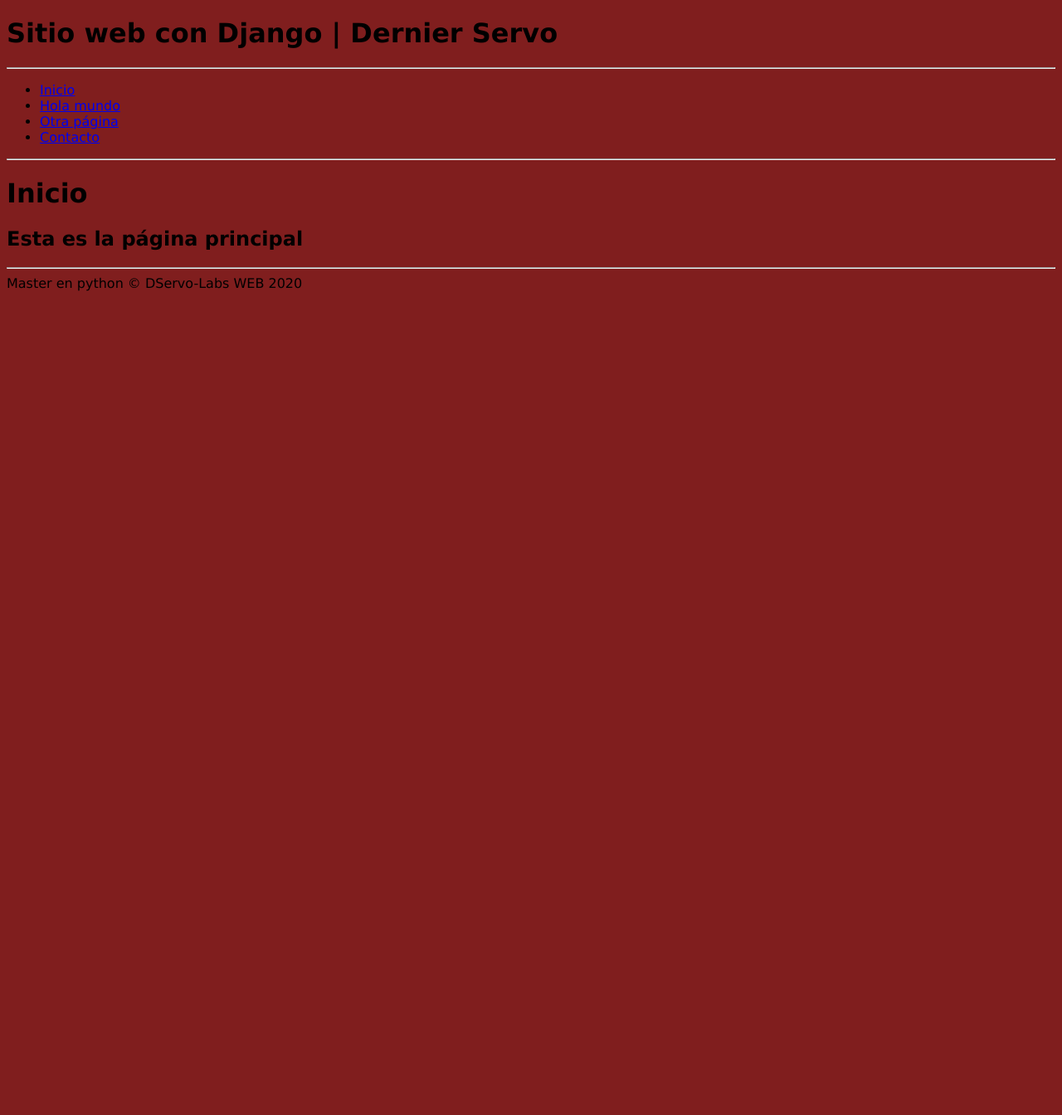
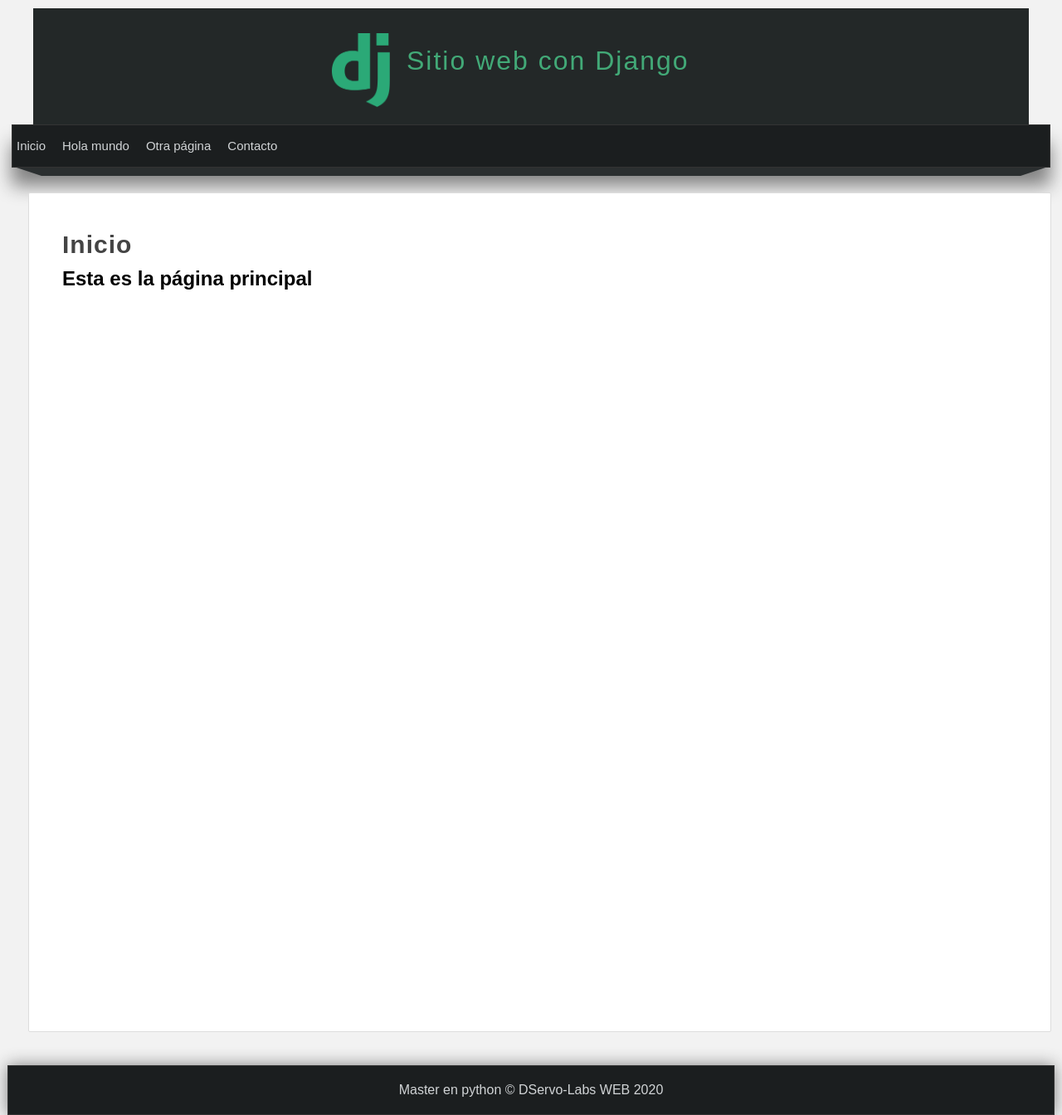
Before and after one commit to DernierServo/MasterPython, a Django app: page / in a window 1280 px wide. Shown: the whole page at 83% size. Before the commit the page ends 351 px from the top, so only its background shows below. Run offline with Django 3.2, Linux system fonts and the light colour scheme.

Commit message:
Trabajando en el Template principal

```diff
--- a/22-django/AprendiendoDjango/AprendiendoDjango/urls.py
+++ b/22-django/AprendiendoDjango/AprendiendoDjango/urls.py
@@ -29,5 +29,5 @@ urlpatterns = [
     path('contacto/', miApp.views.contacto, name="n_contacto"),
     path('contacto/<str:nombre>/', miApp.views.contacto, name="n_contacto"),
     path('contacto/<str:nombre>/<str:apellido>', miApp.views.contacto, name="n_contacto"),
-    path('contacto2/<str:nombre>/<str:apellido>/<int:edad>', miApp.views.contacto, name="n_contacto")
+    path('contacto/<str:nombre>/<str:apellido>/<int:edad>', miApp.views.contacto, name="n_contacto")
 ]
--- a/22-django/AprendiendoDjango/miApp/static/css/styles.css
+++ b/22-django/AprendiendoDjango/miApp/static/css/styles.css
@@ -1,4 +1,149 @@
+/*Estlos generales*/
+
+* {
+    margin: 0px;
+    padding: 0px;
+    font-family: sans-serif, Arial, Helvetica;
+    text-decoration: none;
+}
+
 body {
-    font-family: Verdana, Geneva, Tahoma, sans-serif;
-    background-color: rgb(128, 30, 30);
+    background-color: #F2F2F2;
 }
+
+/* Estilos cabecera */
+header {
+    width: 1200px;
+    height: 140px;
+    background-color: #232828;
+    margin: 0px auto;
+    margin-top: 10px;
+}
+
+#logotipo {
+    width: 40%;
+    height: 130px;
+    margin: 0 auto;
+    padding-top: 10px;
+}
+
+#logotipo img {
+    display: block;
+    width: 70px;
+    float: left;
+    margin-top: 20px;
+}
+
+#logotipo h1{
+    display: block;
+    float: left;
+    margin-top: 35px;
+    margin-left: 20px;
+    letter-spacing: 2px;
+    font-weight: lighter;
+    color: #42a977;
+}
+
+/*Estilos barra navegación*/
+nav {
+    width: 1250px;
+    height: 50px;
+    margin: 0 auto;
+    background-color: #1B1E1F;
+    border: 1px solid #333333;
+    box-shadow: 0px 22px 22px gray;
+    font-size: 15px;
+}
+
+nav ul {
+    list-style: none;
+    text-decoration: none;
+}
+
+nav ul li {
+    line-height: 40px;
+    float: left;
+}
+
+nav ul li a {
+    display: block;
+    padding: 5px;
+    padding-right: 15px;
+    color: #d1d4d6;
+}
+
+nav ul li a:hover {
+    background: #2ba977;
+    box-shadow: 0px 0px 5px #444 insert ;
+    color: white;
+    transition: 500ms;
+}
+
+.barra {
+    width: 1240px;
+    margin: 0 auto;
+}
+
+.esquina-izquierda {
+    display: block;
+    border-left: 30px solid transparent;
+    border-top: 10px solid #2b2f30;
+    float:left;
+}
+
+.esquina-derecha {
+    display: block;
+    border-right: 30px solid transparent;
+    border-top: 10px solid #2b2f30;
+    float:right;
+}
+
+.relleno-barra {
+    display: block;
+    width: 1180px;
+    height: 10px;
+    background: #2b2f30;
+    float: left;
+}
+
+/* Estilos contenido central*/
+
+#content{
+    width: 1212px;
+    min-height: 930px;
+    margin: 0 auto;
+    margin-bottom: 40px;
+    margin-top: 30px;
+}
+
+.box {
+    background: white;
+    width: 95%;
+    min-height: 930px;
+    padding-bottom: 10px;
+    padding: 40px;
+    border: 1px solid #ddd;
+    border-radius: 2px;
+    margin: 0 auto;
+}
+
+.title {
+    color: #444;
+    letter-spacing: 1px;
+    font-size: 30px;
+    margin-bottom: 10px;
+    margin-top: 5px;
+}
+
+footer {
+    width: 1260px;
+    background-color: #1b1e1f;
+    border: 1px solid #333;
+    color: #d1d4d6;
+    text-align: center;
+    margin: 0 auto;
+    padding-top: 20px;
+    padding-bottom: 20px;
+    box-shadow: 0px 0px 20px gray;
+
+}
--- a/22-django/AprendiendoDjango/miApp/templates/hola_mundo.html
+++ b/22-django/AprendiendoDjango/miApp/templates/hola_mundo.html
@@ -6,7 +6,7 @@
 
 {% block content %}
 
-    <h1>Hola mundo con Django!!</h1>
+    <h1 class="title">Hola mundo con Django!!</h1>
     <h2>Desarrollando html</h2>
 
     {{block.super}}
--- a/22-django/AprendiendoDjango/miApp/templates/index.html
+++ b/22-django/AprendiendoDjango/miApp/templates/index.html
@@ -6,6 +6,6 @@
 
 
 {% block content %}
-    <h1>Inicio</h1>
+    <h1 class="title">Inicio</h1>
     <h2>Esta es la página principal</h2>
 {% endblock %}
--- a/22-django/AprendiendoDjango/miApp/templates/layout.html
+++ b/22-django/AprendiendoDjango/miApp/templates/layout.html
@@ -14,8 +14,16 @@
         <link rel='stylesheet' type='text/css' href="{% static 'css/styles.css' %}" />
     </head>
     <body>
-        <h1>Sitio web con Django | Dernier Servo</h1>
-        <hr/>
+        <!--Cabecera de la página-->
+        <header>
+            <div id="logotipo">
+                <!--Logo Django-->
+                <img src="{% static 'images/logo.png' %}" />
+                <h1>Sitio web con Django</h1>
+            </div>
+        </header>
+
+        <nav>
             <ul>
                 <li>
                     <a href = '/'>Inicio</a>
@@ -27,20 +35,26 @@
                     <a href = '/otra-pagina'>Otra página</a>
                 </li>
                 <li>
-                <a href = '/contacto2'>Contacto</a>
+                    <a href = '/contacto'>Contacto</a>
                 </li>
             </ul>
-        <hr/>
+        </nav>
+        <div class="barra">
+            <span class="esquina-izquierda"></span>
+            <span class="relleno-barra"></span>
+            <span class="esquina-derecha"></span>
+        </div>
 
         <div id="content">
+            <div class="box">
                 {% block content %}
                     <!--Código que viene de templates-->
                     <strong>Contenido del bloque original!!></strong>
                 {% endblock %}
             </div>
+        </div>
 
         <footer>
-            <hr/>
             Master en python &copy; DServo-Labs WEB 2020
         </footer>
 
--- a/22-django/AprendiendoDjango/miApp/templates/otra_pagina.html
+++ b/22-django/AprendiendoDjango/miApp/templates/otra_pagina.html
@@ -5,6 +5,6 @@
 {% endblock %}
 
 {% block content %}
-    <h1>Otra página!</h1>
+    <h1 class="title">Otra página!</h1>
     <h2>Esta es una página alternativa de la principal.</h2>
 {% endblock %}
```
Also changed, not shown: 22-django/AprendiendoDjango/miApp/templates/contacto.html (+10 -0 lines), 22-django/AprendiendoDjango/miApp/static/images/logo.png (added). Lines whose indentation alone changed are shown as unchanged.
